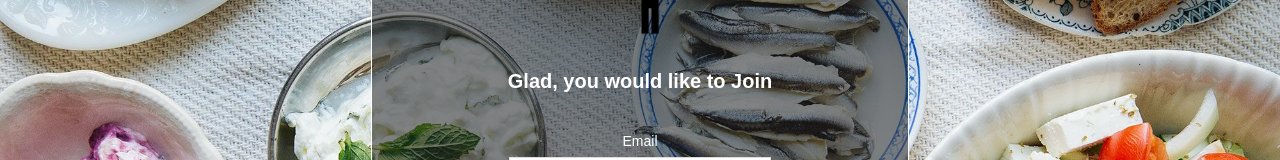
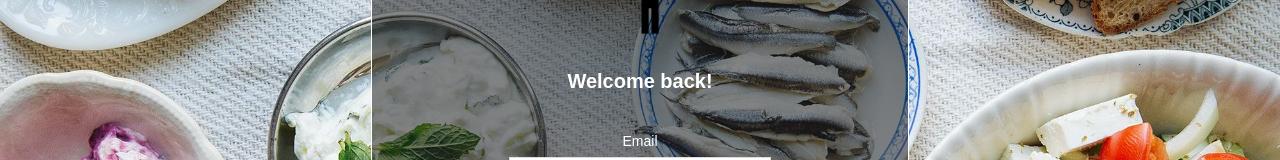
Before and after one commit to Darius-Ndubi/Fast-Food-Fast, a plain HTML site: page UI/signin.html in a window 1280 px wide. Shown: the part 320-480 px from the top of the page. Drawn offline with Linux system fonts and the light colour scheme.

Commit message:
Feature #160087102] Adds page title on reset password Changes welcome text on signin form

```diff
--- a/UI/signin.html
+++ b/UI/signin.html
@@ -40,7 +40,7 @@
 
                 <div class="white_box">
                     <img src="./images/avatar2.png" class="avatar">
-                    <h1>Glad, you would like to Join</h1>
+                    <h1>Welcome back!</h1>
                     <div class="user_dits">
 
                         <label>Email</label>
```
Also changed, not shown: UI/resetpass.html (+1 -1 lines).
